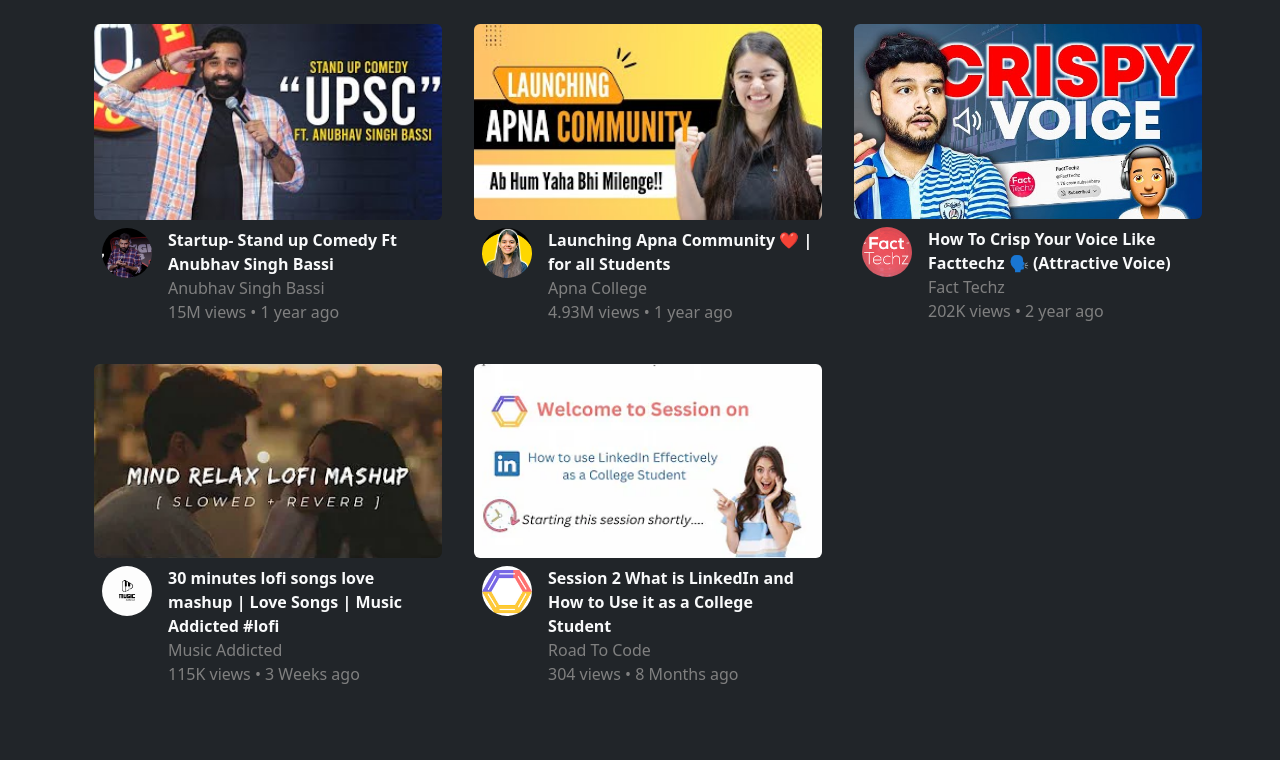
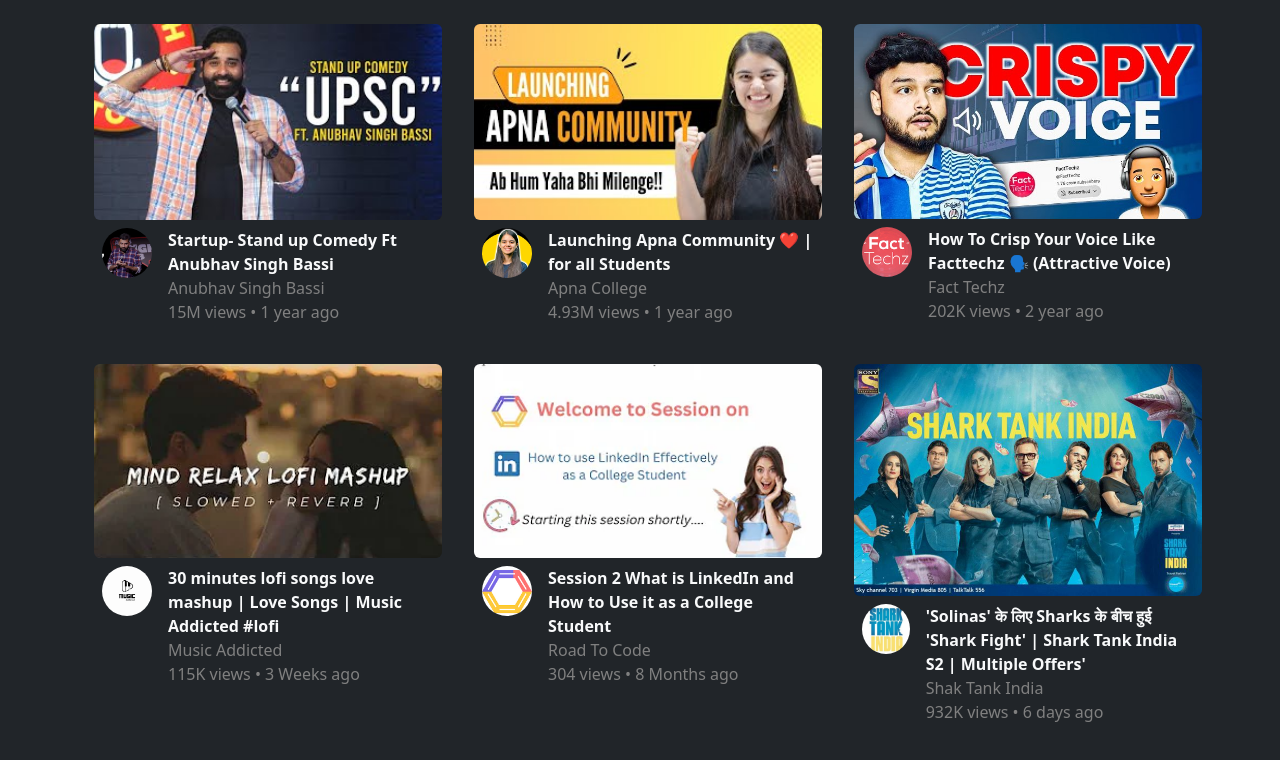
Before and after one commit to MaheshwariButle07/youtube-clone, a plain HTML site: page index.html in a window 1280 px wide. Drawn offline with nearby package versions, Linux system fonts and the light colour scheme.

Commit message:
added next video card of youtube video

```diff
--- a/index.html
+++ b/index.html
@@ -204,27 +204,27 @@
 
 
 
-             <!-- <div class="col-md-4 p-3">
+             <div class="col-md-4 p-3">
 
                 <div class="vedio-card">
 
-                    <img class="img-fluid m-2 rounded thumbnail-width" src="./images/fact-techz-thumbnail.jpg" alt="anubhav singh bassi thumbnail">
+                    <img class="img-fluid m-2 rounded thumbnail-width" src="./images/Shark-Tank-thumbnail.jpg" alt="anubhav singh bassi thumbnail">
 
                     <div class="d-flex">
 
                         <div class="mx-3">
 
-                            <img class="rounded-circle profile-img-height" src="./images/fact-techz-profile.jpg" alt="anubhav singh bassi profile">
+                            <img class="rounded-circle profile-img-height" src="./images/Shark-Tank-profile.jpg" alt="anubhav singh bassi profile">
 
                         </div>
 
                         <div>
 
-                            <span class="fw-bold">How To Crisp Your Voice Like Facttechz 🗣️ (Attractive Voice)</span>
+                            <span class="fw-bold">'Solinas' के लिए Sharks के बीच हुई 'Shark Fight' | Shark Tank India S2 | Multiple Offers'</span>
 
-                            <span class="d-block font-dim">Fact Techz</span>
+                            <span class="d-block font-dim">Shak Tank India</span>
 
-                            <span class="font-dim">202K views  • 2 year ago</span>
+                            <span class="font-dim">932K views  • 6 days ago</span>
 
                         </div>
 
@@ -232,7 +232,7 @@
 
                 </div>
 
-             </div> -->
+             </div>
 
 
 
```
